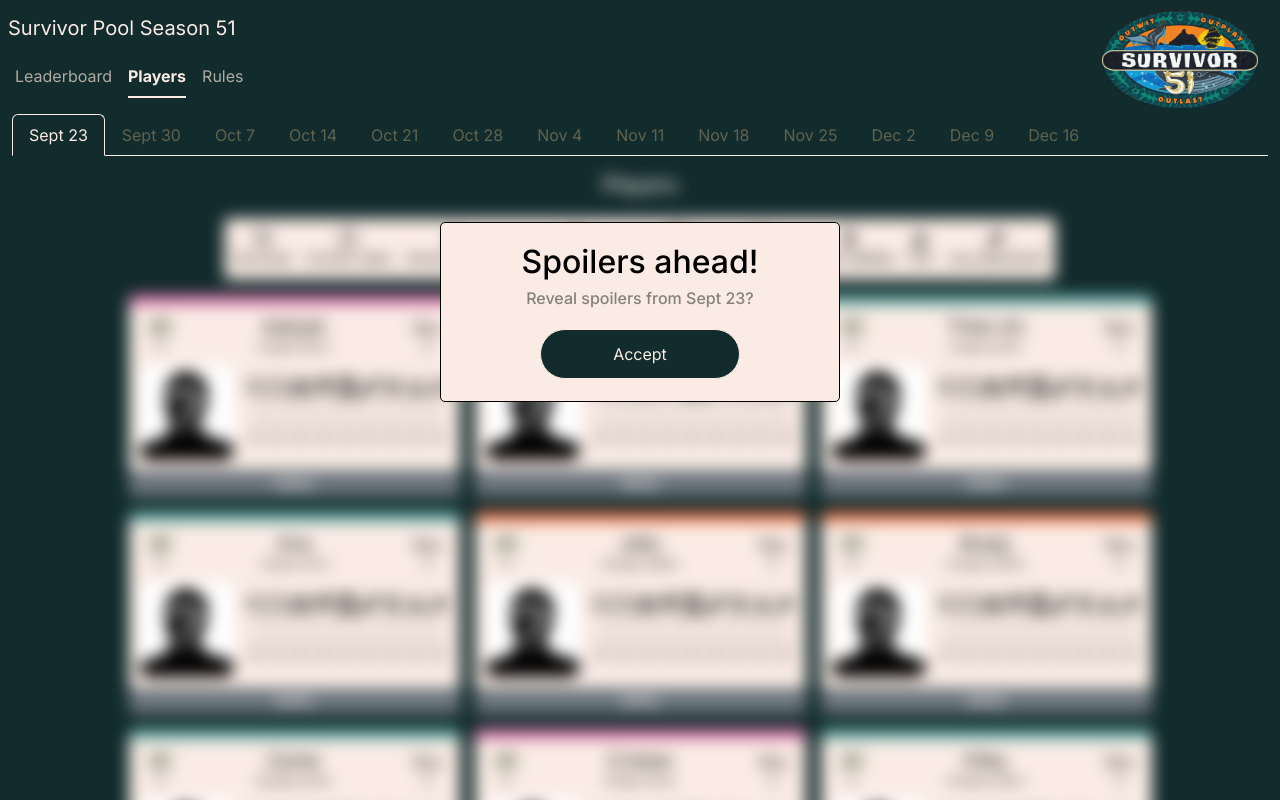
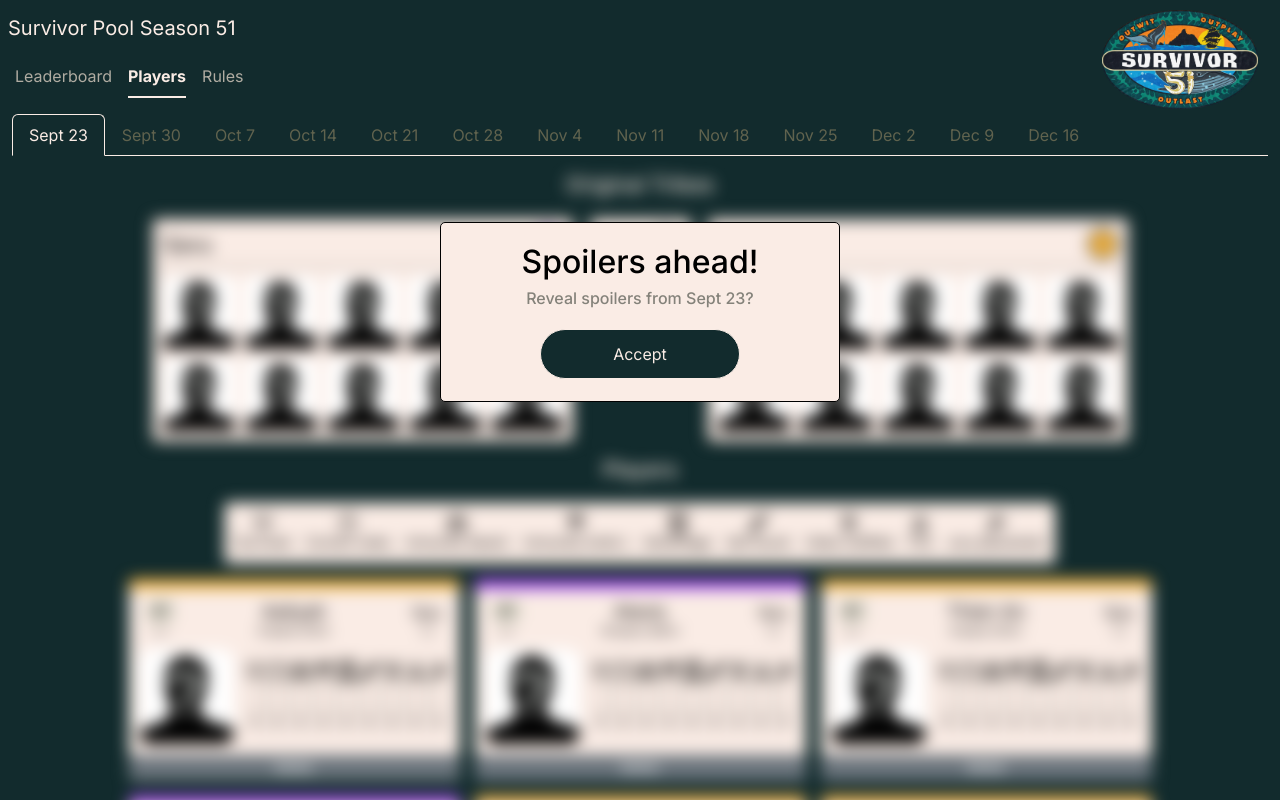
Before and after one commit to mspensieri/survivor-51, a Next.js app: page / in a window 1280 px wide. Both pictures are taken after a click on the tab "Players". Shown: the top 800 px of the page. Built offline with nearby package versions, Linux system fonts and the light colour scheme.

Commit message:
Add tribes

```diff
--- a/src/app/components/scores.tsx
+++ b/src/app/components/scores.tsx
@@ -6,7 +6,7 @@
 import { Player, Team, PlayerTribes } from "../data/types";
 import { players } from "../data/players";
 import PlayerCard from "./playerCard";
-// import { tribeColors } from "../utils/colors";
+import { tribeColors } from "../utils/colors";
 import { PointStringMap } from "../utils/format";
 
 const styles: Record<string, React.CSSProperties> = {
@@ -65,10 +65,19 @@
 
   return (
     <>
-      {/* <h1>Original Tribes</h1>
+      <h1>Original Tribes</h1>
       <div className="tribes-flex-container">
-        {...Object.entries(tribeGroups).map(([tribe, tribePlayers], i) => (
-          <div key={i} className="tribe-container">
+        {...Object.entries(tribeGroups)
+          .sort(([a], [b]) => {
+            if (a === PlayerTribes.SAVU) return -1;
+            if (b === PlayerTribes.TOKA) return -1;
+            return 0;
+          })
+          .map(([tribe, tribePlayers], i) => (
+            <div
+              key={i}
+              className={`tribe-container ${tribe === PlayerTribes.EXILE ? "exile" : ""}`}
+            >
               <div style={styles.tribeDetailsContainer}>
                 <div style={styles.tribeName}>{tribe}</div>
                 <div
@@ -106,7 +115,7 @@
               </div>
             </div>
           ))}
-      </div> */}
+      </div>
 
       <h1>Players</h1>
       <div
--- a/src/app/data/players.ts
+++ b/src/app/data/players.ts
@@ -1,111 +1,111 @@
 import { Player, PlayerKeys, PlayerTribes } from "./types";
-const { VATU, CILA, KALO } = PlayerTribes;
+const { TOKA, SAVU, EXILE } = PlayerTribes;
 
 export const PLAYERS: Record<PlayerKeys, Player> = {
   [PlayerKeys.AALIYAH]: {
     key: PlayerKeys.AALIYAH,
     name: "Aaliyah",
-    tribe: VATU,
+    tribe: TOKA,
   },
   [PlayerKeys.ALEXIS]: {
     key: PlayerKeys.ALEXIS,
     name: "Alexis",
-    tribe: VATU,
+    tribe: SAVU,
   },
   [PlayerKeys.AN]: {
     key: PlayerKeys.AN,
     name: "Thien An",
-    tribe: KALO,
+    tribe: TOKA,
   },
   [PlayerKeys.ANA]: {
     key: PlayerKeys.ANA,
     name: "Ana",
-    tribe: KALO,
+    tribe: SAVU,
   },
   [PlayerKeys.JELLY]: {
     key: PlayerKeys.JELLY,
     name: "Jelly",
-    tribe: CILA,
+    tribe: TOKA,
   },
   [PlayerKeys.BRADY]: {
     key: PlayerKeys.BRADY,
     name: "Brady",
-    tribe: CILA,
+    tribe: TOKA,
   },
   [PlayerKeys.CARTER]: {
     key: PlayerKeys.CARTER,
     name: "Carter",
-    tribe: KALO,
+    tribe: SAVU,
   },
   [PlayerKeys.CRISTIAN]: {
     key: PlayerKeys.CRISTIAN,
     name: "Cristian",
-    tribe: VATU,
+    tribe: SAVU,
   },
   [PlayerKeys.KILBY]: {
     key: PlayerKeys.KILBY,
     name: "Kilby",
-    tribe: KALO,
+    tribe: TOKA,
   },
   [PlayerKeys.DEVIN]: {
     key: PlayerKeys.DEVIN,
     name: "Devin",
-    tribe: CILA,
+    tribe: TOKA,
   },
   [PlayerKeys.ERIC]: {
     key: PlayerKeys.ERIC,
     name: "Eric",
-    tribe: VATU,
+    tribe: SAVU,
+  },
+  [PlayerKeys.JENNA]: {
+    key: PlayerKeys.JENNA,
+    name: "Jenna",
+    tribe: TOKA,
+  },
+  [PlayerKeys.KRISTIN]: {
+    key: PlayerKeys.KRISTIN,
+    name: "Kristin",
+    tribe: SAVU,
+  },
+  [PlayerKeys.LEWIS]: {
+    key: PlayerKeys.LEWIS,
+    name: "Lewis",
+    tribe: EXILE,
+  },
+  [PlayerKeys.LINNEA]: {
+    key: PlayerKeys.LINNEA,
+    name: "Linnea",
+    tribe: SAVU,
+  },
+  [PlayerKeys.MAGGIE]: {
+    key: PlayerKeys.MAGGIE,
+    name: "Maggie",
+    tribe: TOKA,
+  },
+  [PlayerKeys.MIKE]: {
+    key: PlayerKeys.MIKE,
+    name: "Mike",
+    tribe: TOKA,
+  },
+  [PlayerKeys.ORI]: {
+    key: PlayerKeys.ORI,
+    name: "Ori",
+    tribe: SAVU,
+  },
+  [PlayerKeys.PATT]: {
+    key: PlayerKeys.PATT,
+    name: "Patt",
+    tribe: TOKA,
+  },
+  [PlayerKeys.ROB]: {
+    key: PlayerKeys.ROB,
+    name: "Rob",
+    tribe: SAVU,
   },
   [PlayerKeys.SHARONDA]: {
     key: PlayerKeys.SHARONDA,
     name: "Sharonda",
-    tribe: VATU,
-  },
-  [PlayerKeys.JENNA]: {
-    key: PlayerKeys.JENNA,
-    name: "Jenna",
-    tribe: CILA,
-  },
-  [PlayerKeys.KRISTIN]: {
-    key: PlayerKeys.KRISTIN,
-    name: "Kristin",
-    tribe: CILA,
-  },
-  [PlayerKeys.LEWIS]: {
-    key: PlayerKeys.LEWIS,
-    name: "Lewis",
-    tribe: KALO,
-  },
-  [PlayerKeys.LINNEA]: {
-    key: PlayerKeys.LINNEA,
-    name: "Linnea",
-    tribe: KALO,
-  },
-  [PlayerKeys.MAGGIE]: {
-    key: PlayerKeys.MAGGIE,
-    name: "Maggie",
-    tribe: VATU,
-  },
-  [PlayerKeys.MIKE]: {
-    key: PlayerKeys.MIKE,
-    name: "Mike",
-    tribe: KALO,
-  },
-  [PlayerKeys.ORI]: {
-    key: PlayerKeys.ORI,
-    name: "Ori",
-    tribe: CILA,
-  },
-  [PlayerKeys.PATT]: {
-    key: PlayerKeys.PATT,
-    name: "Patt",
-    tribe: VATU,
-  },
-  [PlayerKeys.ROB]: {
-    key: PlayerKeys.ROB,
-    name: "Rob",
-    tribe: CILA,
+    tribe: SAVU,
   },
 };
 
--- a/src/app/data/types.ts
+++ b/src/app/data/types.ts
@@ -23,9 +23,9 @@
 }
 
 export enum PlayerTribes {
-  VATU = "Vatu",
-  CILA = "Cila",
-  KALO = "Kalo",
+  TOKA = "Toka",
+  SAVU = "Savu",
+  EXILE = "Exile",
 }
 
 export const Captains = {
--- a/src/app/globals.css
+++ b/src/app/globals.css
@@ -325,7 +325,7 @@
   .tribe-members-flex-container {
     display: flex;
     flex-wrap: wrap;
-    align-items: center;
+    align-items: start;
     justify-content: center;
     align-content: flex-start;
 
@@ -343,12 +343,16 @@
 
   .tribe-container {
     padding: 10px;
-    width: 340px; /* 4 tiles + gaps + border */
+    width: 422px; /* 5 tiles + gaps + border */
     height: auto;
     border-radius: var(--border-radius-standard);
     border: 1px solid var(--component-text-color-primary);
     color: var(--component-text-color-primary);
     background-color: var(--component-background-color-primary);
+
+    &.exile {
+      width: 103px; /* 1 tile + border */
+    }
   }
 
   .tribe-members-flex-container {
--- a/src/app/utils/colors.ts
+++ b/src/app/utils/colors.ts
@@ -1,7 +1,7 @@
 import { PlayerTribes } from "../data/types";
 
 export const tribeColors = {
-  [PlayerTribes.CILA]: "#e86d40",
-  [PlayerTribes.VATU]: "#dd70ac",
-  [PlayerTribes.KALO]: "#60a9a4",
+  [PlayerTribes.SAVU]: "#9c40e8",
+  [PlayerTribes.TOKA]: "#f2b23b",
+  [PlayerTribes.EXILE]: "#C4C4C4",
 };
```
Lines whose indentation alone changed are shown as unchanged.
